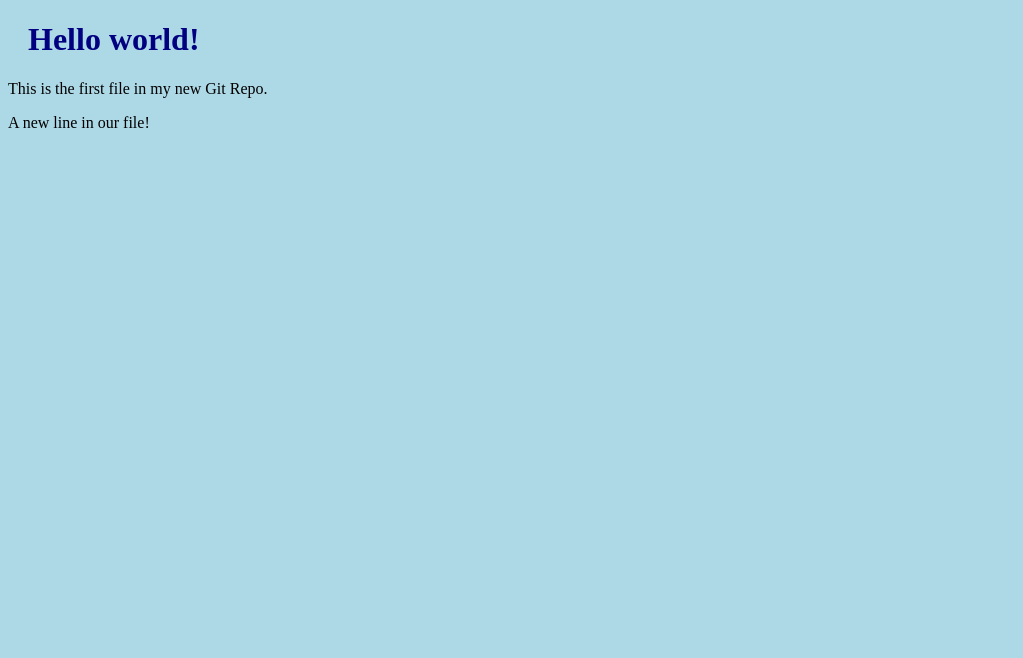
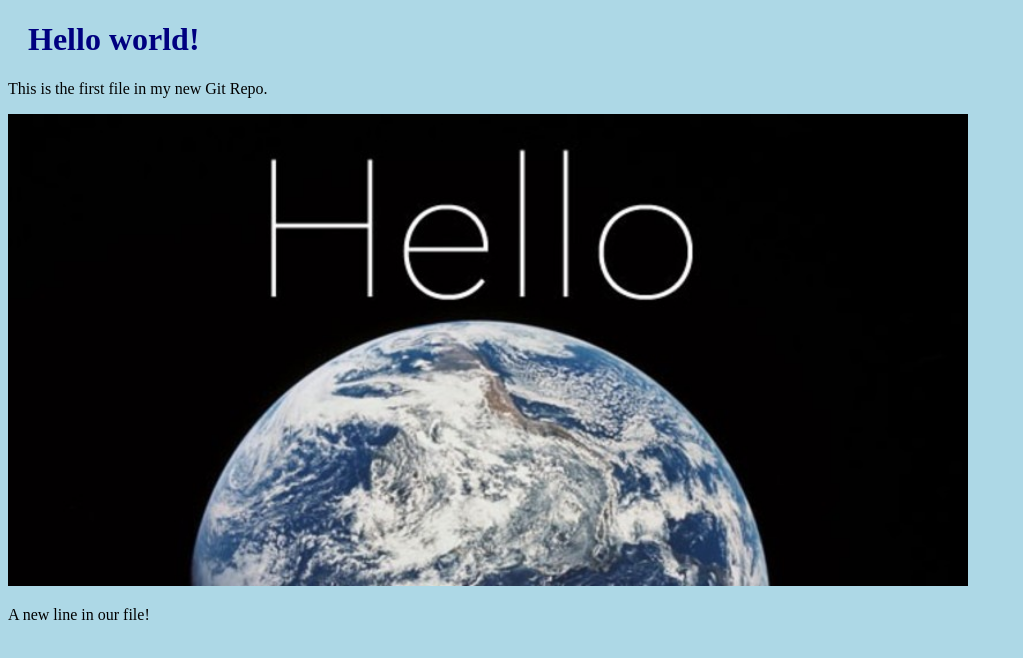
Before and after one commit to komdemo/git-learn, a plain HTML site: page index.html in a window 1280 px wide. Shown: the whole page, without its empty margins (0-1023 px from the left). Drawn offline with Linux system fonts and the light colour scheme.

Commit message:
Added image to Hello World

```diff
--- a/index.html
+++ b/index.html
@@ -7,6 +7,8 @@
 <body>
     <h1>Hello world!</h1>
     <p>This is the first file in my new Git Repo.</p>
+    <div><img src="hello-world.jpg" alt="Hello World from Space"
+        style="width:100%;max-width:960px"></div>
     <p>A new line in our file!</p>
 </body>
 </html>
```
Also changed, not shown: hello-world.jpg (added).
